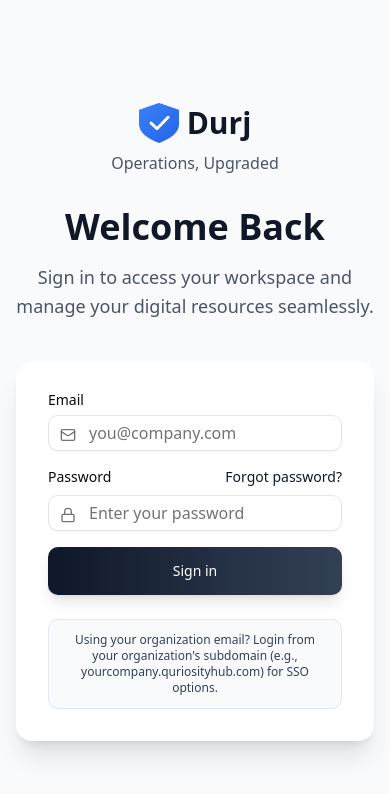
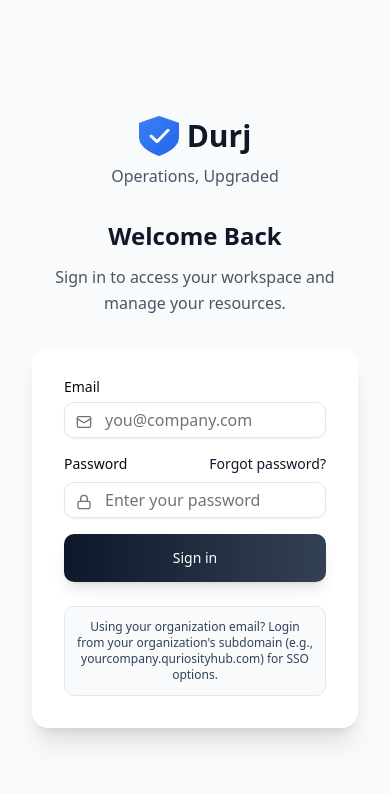
Before and after one commit to mohammedrameesp/smepp, a Next.js app: page /login in a window 390 px wide. Shown: the top 794 px of the page. Built offline with nearby package versions, Linux system fonts and the light colour scheme; no server answers.

Commit message:
fix: improve mobile responsiveness for login page
- Smaller heading on mobile (2xl vs 4xl on desktop)
- Reduced button height on mobile (h-12 vs h-14)
- Added horizontal padding on mobile
- Smaller spacing between elements on mobile

Co-Authored-By: Claude Opus 4.5 <noreply@anthropic.com>

```diff
--- a/src/app/login/page.tsx
+++ b/src/app/login/page.tsx
@@ -343,14 +343,14 @@ function LoginForm() {
             </p>
           </div>
 
-          <div className="w-full max-w-lg">
-            {/* Welcome Section - Always large typography */}
-            <div className="text-center mb-10">
-              <h2 className="font-bold text-gray-900 dark:text-white text-4xl mb-4">
+          <div className="w-full max-w-md px-4 sm:px-0">
+            {/* Welcome Section - Responsive typography */}
+            <div className="text-center mb-8 sm:mb-10">
+              <h2 className="font-bold text-gray-900 dark:text-white text-2xl sm:text-4xl mb-3 sm:mb-4">
                 Welcome Back
               </h2>
-              <p className="text-gray-600 dark:text-gray-400 text-lg leading-relaxed">
-                Sign in to access your workspace and manage your digital resources seamlessly.
+              <p className="text-gray-600 dark:text-gray-400 text-base sm:text-lg leading-relaxed">
+                Sign in to access your workspace and manage your resources.
               </p>
             </div>
 
@@ -371,12 +371,12 @@ function LoginForm() {
 
             {/* SSO-Only Layout - Clean and prominent */}
             {showAnyOAuth && !showCredentials && (
-              <div className="space-y-6">
+              <div className="space-y-4 sm:space-y-6">
                 {showGoogle && (
                   <Button
                     onClick={() => handleOAuthSignIn('google')}
                     disabled={!!oauthLoading}
-                    className="w-full h-14 bg-[#2F2F2F] hover:bg-[#1a1a1a] text-white font-semibold text-base rounded-lg shadow-lg hover:shadow-xl transition-all duration-200"
+                    className="w-full h-12 sm:h-14 bg-[#2F2F2F] hover:bg-[#1a1a1a] text-white font-semibold text-sm sm:text-base rounded-lg shadow-lg hover:shadow-xl transition-all duration-200"
                   >
                     {oauthLoading === 'google' ? (
                       <span className="flex items-center justify-center gap-3">
@@ -401,7 +401,7 @@ function LoginForm() {
                   <Button
                     onClick={() => handleOAuthSignIn('azure-ad')}
                     disabled={!!oauthLoading}
-                    className="w-full h-14 bg-[#2F2F2F] hover:bg-[#1a1a1a] text-white font-semibold text-base rounded-lg shadow-lg hover:shadow-xl transition-all duration-200"
+                    className="w-full h-12 sm:h-14 bg-[#2F2F2F] hover:bg-[#1a1a1a] text-white font-semibold text-sm sm:text-base rounded-lg shadow-lg hover:shadow-xl transition-all duration-200"
                   >
                     {oauthLoading === 'azure-ad' ? (
                       <span className="flex items-center justify-center gap-3">
```
